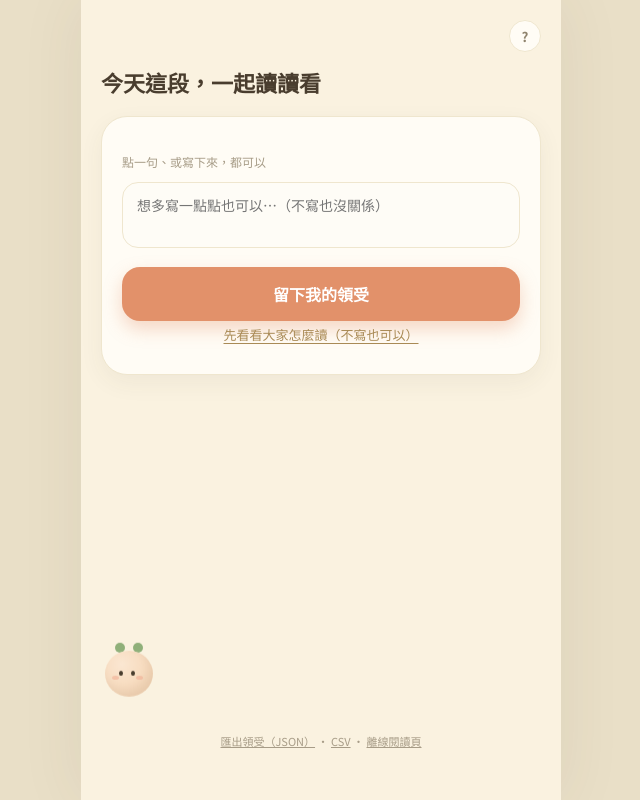
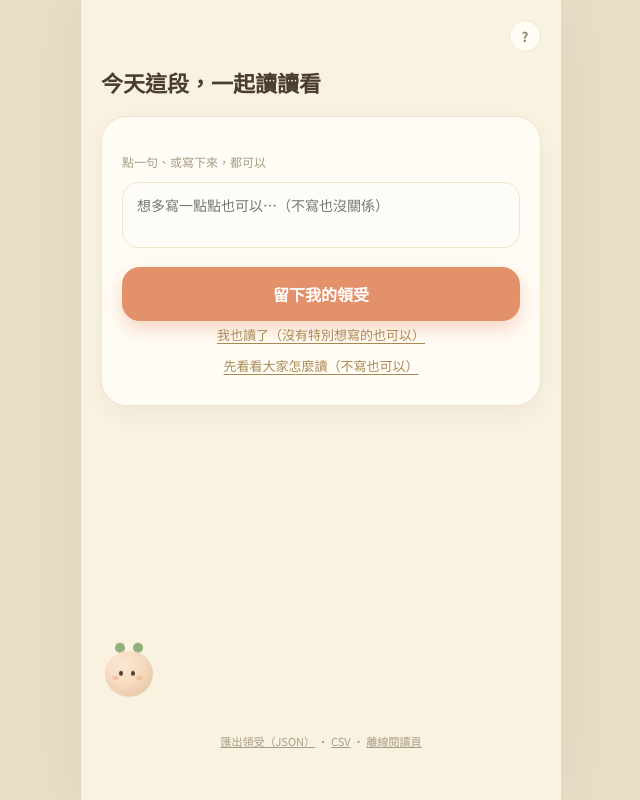
Before and after one commit to windsjp00171-star/GROUP-Devotion, a Flask app: template templates/home.html in a window 1280 px wide. Shown: the whole page, without its empty margins (319-959 px from the left). Run offline with Flask 3, Linux system fonts and the light colour scheme; the template is opened without the code that fills it, so the values that code supplies are empty; parts of the project's set-up code (start-up, migrations or seed data) failed here and were passed over.

Commit message:
加一個「我也讀了」的輕量按鈕，跟「留下我的領受」分開
不是每個人都想寫、都想標記一句——這個按鈕不用選句子、不用打字，
點一下就長出一朵花，語意上不再綁在「留下領受」這件事上。

- schema.sql／data_store.py：reflections.verse_index 改成可以是 null，
  代表「只是讀過，沒有標記特定一句」，不會再偷偷歸到第 0 句
- app.py：/reflections 多接受 read_only=1；原本的「留下我的領受」表單
  如果沒點任何一句，現在也是存 null，不是預設第 0 句（碰撞畫面才不會
  引一句他根本沒選的經文）
- collision.html／collision.js／offline_reader.html／CSV 匯出：verse_index
  是 null 的領受，改顯示「也讀了這段」，不再試圖引用一句不存在的標記

正式站的資料庫需要手動跑一次 migration（見下一則訊息），這個欄位原本是
not null，程式碼已經假設它可以是 null 了。

Co-Authored-By: Claude Sonnet 5 <noreply@anthropic.com>
Claude-Session: https://claude.ai/code/session_01XwvFgdJjHAodgiyCRY3Vb1

```diff
--- a/app.py
+++ b/app.py
@@ -82,7 +82,14 @@ def submit_reflection():
     if not passage:
         return redirect(url_for("home"))
 
-    verse_index = request.form.get("verse_index", type=int) or 0
+    # 「我也讀了」：完全沒標記哪一句，也沒寫字，純粹只是「我在這裡」。
+    if request.form.get("read_only") == "1":
+        add_my_reflection(passage["id"], _current_member_id(), None, "")
+        return redirect(url_for("home"))
+
+    # 沒特別標記哪一句就留 None，不要偷偷歸給第 0 句——
+    # 之後在碰撞畫面才不會引用一句他根本沒選的經文。
+    verse_index = request.form.get("verse_index", type=int)
     note = (request.form.get("note") or "").strip()
     add_my_reflection(passage["id"], _current_member_id(), verse_index, note)
     return redirect(url_for("home"))
@@ -220,7 +227,8 @@ def export(fmt):
         writer = csv.writer(buf)
         writer.writerow(["name", "verse", "note"])
         for r in data["reflections"]:
-            writer.writerow([r["name"], data["passage"]["verses"][r["verse_index"]], r["note"]])
+            verse = data["passage"]["verses"][r["verse_index"]] if r["verse_index"] is not None else ""
+            writer.writerow([r["name"], verse, r["note"]])
         return Response(
             buf.getvalue(),
             mimetype="text/csv",
--- a/data_store.py
+++ b/data_store.py
@@ -318,8 +318,10 @@ def get_my_reflection(passage_id: str, member_id: str) -> dict | None:
     return result.data[0] if result.data else None
 
 
-def add_my_reflection(passage_id: str, member_id: str, verse_index: int, note: str) -> dict:
-    """留一句領受。已經留過的話就更新內容，不會重複長出第二朵花。"""
+def add_my_reflection(passage_id: str, member_id: str, verse_index: int | None, note: str) -> dict:
+    """留一句領受，或只是登記「我也讀了」（verse_index 是 None）。
+    已經留過的話就更新內容，不會重複長出第二朵花。
+    """
     payload = {
         "passage_id": passage_id,
         "member_id": member_id,
--- a/schema.sql
+++ b/schema.sql
@@ -38,7 +38,8 @@ create table if not exists reflections (
   id uuid primary key default gen_random_uuid(),
   passage_id uuid not null references daily_passages(id) on delete cascade,
   member_id uuid not null references members(id) on delete cascade,
-  verse_index int not null default 0,
+  -- null = 只是讀過，沒有標記特定一句（「我也讀了」那個輕量按鈕）
+  verse_index int,
   note text not null default '',
   kind text not null default 'flower' check (kind in ('flower', 'fruit', 'butterfly', 'stone')),
   color text not null default '#EFC26B',
--- a/static/css/style.css
+++ b/static/css/style.css
@@ -238,6 +238,21 @@ body {
   text-underline-offset: 3px;
   cursor: pointer;
   padding: 4px 0 8px;
+}
+
+.link-btn {
+  display: block;
+  width: 100%;
+  text-align: center;
+  font-size: 13px;
+  color: var(--color-accent);
+  text-decoration: underline;
+  text-underline-offset: 3px;
+  cursor: pointer;
+  padding: 4px 0 8px;
+  background: none;
+  border: none;
+  font-family: var(--font-ui);
 }
 
 .submitted-banner {
--- a/templates/collision.html
+++ b/templates/collision.html
@@ -34,7 +34,7 @@
               style="--mark-color:{{ r.color }}"
               data-name="{{ '你' if r.mine else r.name }}"
               data-initial="{{ ('你' if r.mine else r.name)[:1] }}"
-              data-verse="{{ passage.verses[r.verse_index] }}"
+              {% if r.verse_index is not none %}data-verse="{{ passage.verses[r.verse_index] }}"{% endif %}
               data-note="{{ r.note }}">
         {% if r.kind == 'flower' %}
           <span class="mark__petal mark__petal--t"></span>
--- a/templates/home.html
+++ b/templates/home.html
@@ -28,6 +28,11 @@
       <input type="hidden" name="verse_index" id="verse-index-input" value="">
       <textarea name="note" placeholder="想多寫一點點也可以…（不寫也沒關係）"></textarea>
       <button type="submit" class="btn btn--primary">留下我的領受</button>
+    </form>
+    <form method="post" action="{{ url_for('submit_reflection') }}">
+      <input type="hidden" name="csrf_token" value="{{ csrf_token() }}">
+      <input type="hidden" name="read_only" value="1">
+      <button type="submit" class="link-btn">我也讀了（沒有特別想寫的也可以）</button>
     </form>
     <a class="link-quiet" href="{{ url_for('collision') }}">先看看大家怎麼讀（不寫也可以）</a>
     {% else %}
--- a/templates/offline_reader.html
+++ b/templates/offline_reader.html
@@ -34,12 +34,16 @@
     {% for r in reflections %}
     <div class="card">
       <p class="name">{{ '你' if r.mine else r.name }}</p>
+      {% if r.verse_index is not none %}
       <p class="quote">「{{ passage.verses[r.verse_index] }}」</p>
       {% if r.note and r.note.strip() %}
       <p class="body">{{ r.note }}</p>
       {% else %}
       <p class="body body--empty">{{ '你' if r.mine else r.name }} 也在這句停下了腳步，沒有多寫什麼</p>
       {% endif %}
+      {% else %}
+      <p class="body body--empty">{{ '你' if r.mine else r.name }} 也讀了這段</p>
+      {% endif %}
     </div>
     {% endfor %}
   </div>
```
Also changed, not shown: static/js/collision.js (+17 -5 lines).
